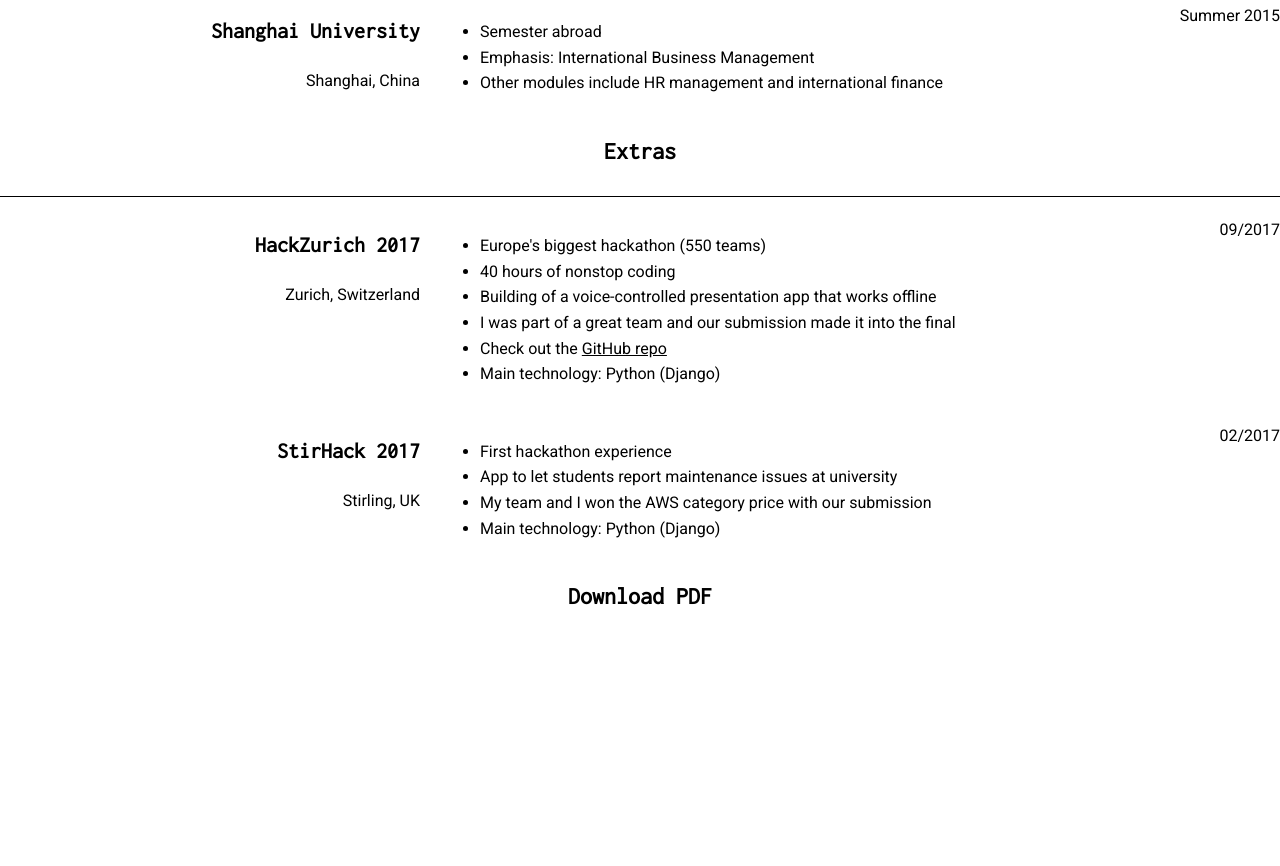
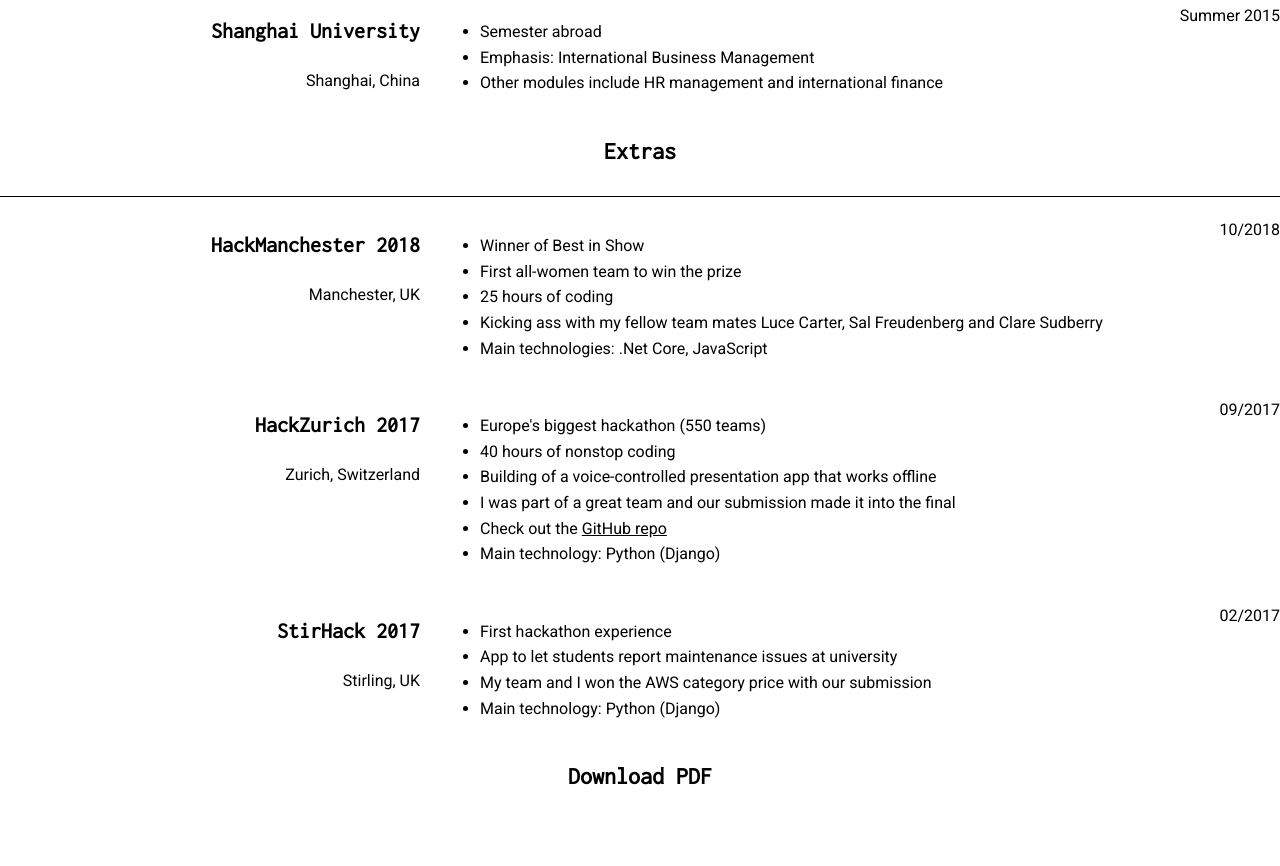
Before and after one commit to cynthi-a/PersonalWebsite, a Gatsby site: page /CV in a window 1280 px wide. Shown: the part 1010-1876 px from the top of the page. Before the commit the page ends 1696 px from the top, so only its background shows below. Built offline with nearby package versions, Linux system fonts and the light colour scheme; Gatsby itself is replaced by a stand-in of ours; some icons are missing.

Commit message:
update CV to include hackmcr win

```diff
--- a/src/pages/CV.js
+++ b/src/pages/CV.js
@@ -70,7 +70,7 @@ class CV extends Component {
 							<div className="cv-value-description">
 								<ul>
 									<li>Software Engineer</li>
-									<li>Consultant developer on a project-to-project basis</li>
+									<li>Consulting and advisory</li>
 									<li>Showing full flexibility in terms of learning new technologies</li>
 									<li>Working in various domains</li>
 								</ul>
@@ -216,6 +216,32 @@ class CV extends Component {
 					<div className="cv-item">
 						<div className="cv-attribute">
 								<h3>
+                  HackManchester 2018
+								</h3>
+								<div>
+                  Manchester, UK
+								</div>
+						</div>
+
+						<div className="cv-value">
+							<div className="cv-value-description">
+								<ul>
+									<li>Winner of Best in Show</li>
+									<li>First all-women team to win the prize</li>
+									<li>25 hours of coding</li>
+									<li>Kicking ass with my fellow team mates Luce Carter, Sal Freudenberg and Clare Sudberry</li>
+									<li>Main technologies: .Net Core, JavaScript</li>
+								</ul>
+							</div>
+							<div className="cv-value-timespan">
+								10/2018
+							</div>
+						</div>
+					</div>
+
+					<div className="cv-item">
+						<div className="cv-attribute">
+								<h3>
 									HackZurich 2017
 								</h3>
 								<div>
```
